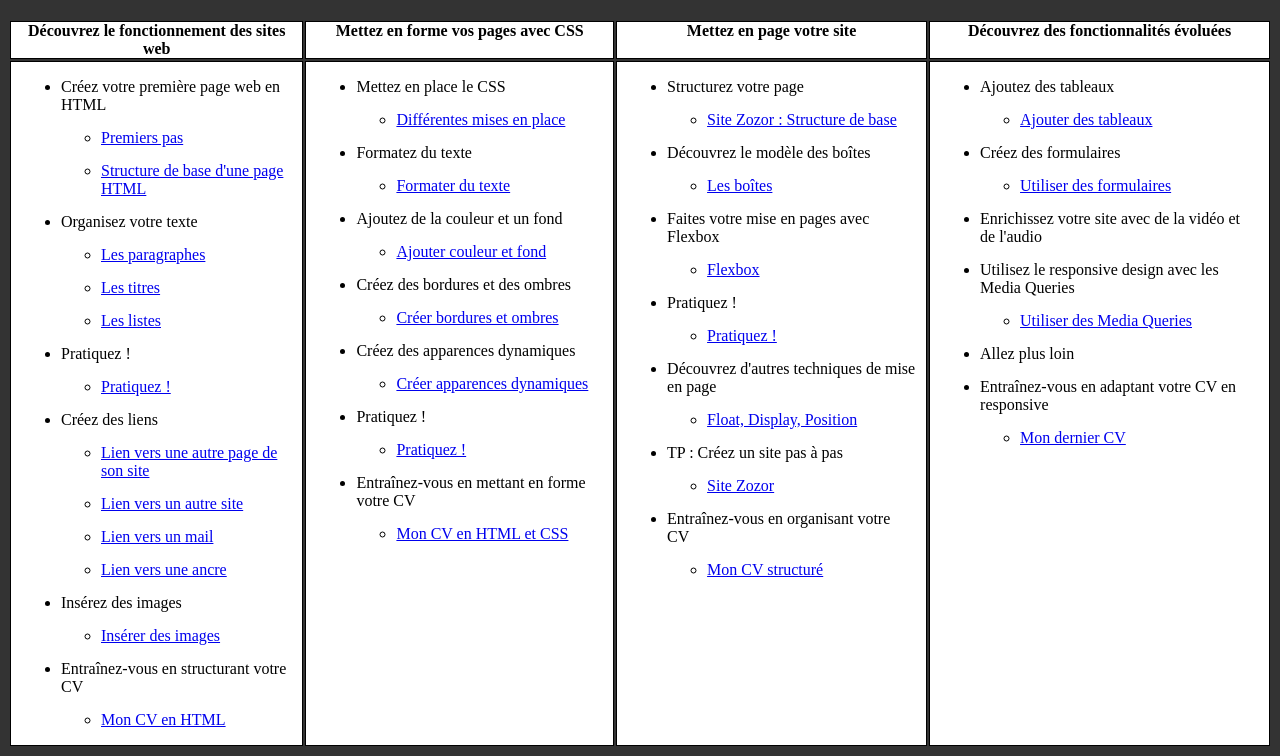
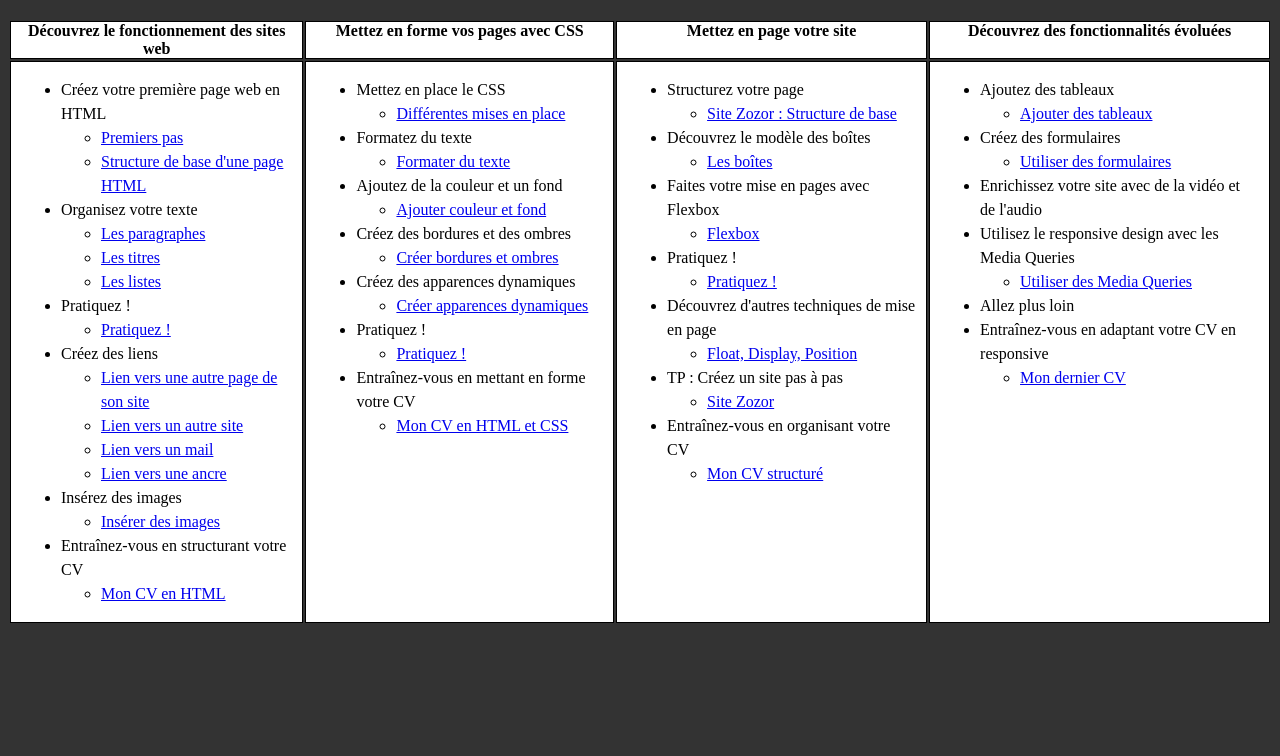
Before and after one commit to Zenitude/openclassroom-html-css, a plain HTML site: page index.html in a window 1280 px wide. Shown: the part 69-825 px from the top of the page. After the commit the page ends 800 px from the top, so only its background shows below. Drawn offline with Linux system fonts and the light colour scheme.

Commit message:
Update index.css

```diff
--- a/index.css
+++ b/index.css
@@ -27,7 +27,7 @@
 
 .tableIndex li
 {
-    margin: 15px 0;
+    line-height: 1.5;
 }
 
 .tableIndex th,td
```
